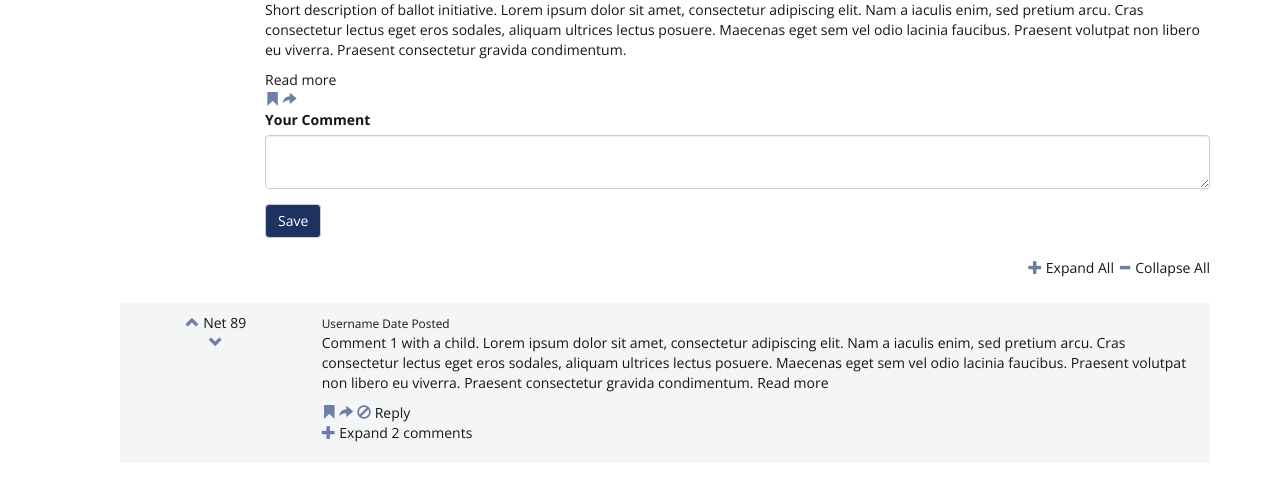
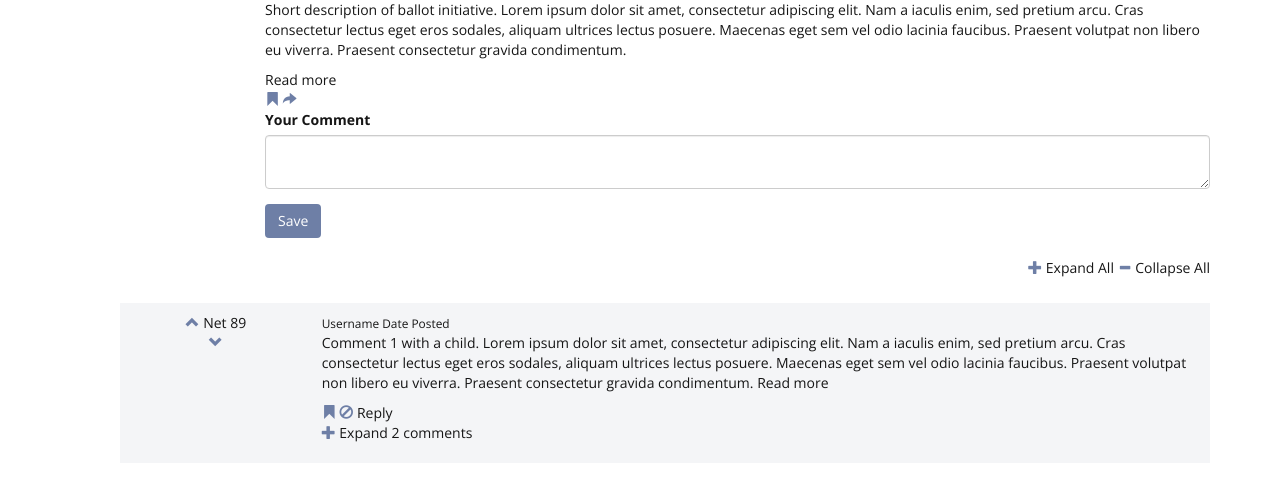
Before and after one commit to kacymckibben/direct_co, a PHP site: page /initiative.php in a window 1280 px wide. Shown: the part 210-691 px from the top of the page. Run offline with PHP 8.4, Linux system fonts and the light colour scheme.

Commit message:
Updated styles on initiative page

```diff
--- a/initiative.php
+++ b/initiative.php
@@ -60,7 +60,7 @@
 		                    <label for="comment">Your Comment</label>
 		                    <textarea name="comment" class="form-control" rows="2"></textarea>
 		                </div>
-		                <button type="submit" class="btn btn-default">Save</button>
+		                <button type="submit" class="btn btn-ltblue">Save</button>
 	                </form>
 					<br>
 					<div class="pull-right">
@@ -82,7 +82,6 @@
 					<small>Username </small><small>Date Posted</small>
 					<p>Comment 1 with a child. Lorem ipsum dolor sit amet, consectetur adipiscing elit. Nam a iaculis enim, sed pretium arcu. Cras consectetur lectus eget eros sodales, aliquam ultrices lectus posuere. Maecenas eget sem vel odio lacinia faucibus. Praesent volutpat non libero eu viverra. Praesent consectetur gravida condimentum. <a href="#">Read more</a></p>
 					<a href="#"><span class="glyphicon glyphicon-bookmark" aria-hidden="true"></span></a>
-					<a href="#"><span class="glyphicon glyphicon-share-alt" aria-hidden="true"></span></a>
 					<a href="#"><span class="glyphicon glyphicon-ban-circle" aria-hidden="true"></span></a>
 					<span>
                         <a class="" role="button" data-toggle="collapse" href="#reply1" aria-expanded="false" aria-controls="reply1">Reply</a>
@@ -93,7 +92,7 @@
 			                    <label for="comment">Your Comment</label>
 			                    <textarea name="comment" class="form-control" rows="2"></textarea>
 			                </div>
-			                <button type="submit" class="btn btn-default">Save</button>
+			                <button type="submit" class="btn btn-ltblue">Save</button>
 			                <a href="#reply1" data-toggle="collapse" aria-expanded="false" aria-controls="reply1"><button type="submit" class="btn btn-default">Cancel</button></a>
 		                </form>
 		            </div>
@@ -114,7 +113,6 @@
 						<small>Username </small><small>Date Posted</small>
 						<p>Comment 2 with a parent. Lorem ipsum dolor sit amet, consectetur adipiscing elit. Nam a iaculis enim, sed pretium arcu. Cras consectetur lectus eget eros sodales, aliquam ultrices lectus posuere. Maecenas eget sem vel odio lacinia faucibus. Praesent volutpat non libero eu viverra. Praesent consectetur gravida condimentum.</p>
 						<a href="#"><span class="glyphicon glyphicon-bookmark" aria-hidden="true"></span></a>
-						<a href="#"><span class="glyphicon glyphicon-share-alt" aria-hidden="true"></span></a>
 						<a href="#"><span class="glyphicon glyphicon-ban-circle" aria-hidden="true"></span></a>
 						<span>
 	                        <a class="" role="button" data-toggle="collapse" href="#reply2" aria-expanded="false" aria-controls="reply2">Reply</a>
@@ -125,7 +123,7 @@
 				                    <label for="comment">Your Comment</label>
 				                    <textarea name="comment" class="form-control" rows="2"></textarea>
 				                </div>
-				                <button type="submit" class="btn btn-default">Save</button>
+				                <button type="submit" class="btn btn-ltblue">Save</button>
 				                <a href="#reply2" data-toggle="collapse" aria-expanded="false" aria-controls="reply2"><button type="submit" class="btn btn-default">Cancel</button></a>
 			                </form>
 			            </div>
@@ -146,7 +144,6 @@
 							<small>Username </small><small>Date Posted</small>
 							<p>Comment 3 with a parent. Lorem ipsum dolor sit amet, consectetur adipiscing elit. Nam a iaculis enim, sed pretium arcu. Cras consectetur lectus eget eros sodales, aliquam ultrices lectus posuere. Maecenas eget sem vel odio lacinia faucibus. Praesent volutpat non libero eu viverra. Praesent consectetur gravida condimentum.</p>
 							<a href="#"><span class="glyphicon glyphicon-bookmark" aria-hidden="true"></span></a>
-							<a href="#"><span class="glyphicon glyphicon-share-alt" aria-hidden="true"></span></a>
 							<a href="#"><span class="glyphicon glyphicon-ban-circle" aria-hidden="true"></span></a>
 							<span>
 		                        <a class="" role="button" data-toggle="collapse" href="#reply3" aria-expanded="false" aria-controls="reply3">Reply</a>
@@ -157,7 +154,7 @@
 					                    <label for="comment">Your Comment</label>
 					                    <textarea name="comment" class="form-control" rows="2"></textarea>
 					                </div>
-					                <button type="submit" class="btn btn-default">Save</button>
+					                <button type="submit" class="btn btn-ltblue">Save</button>
 					                <a href="#reply3" data-toggle="collapse" aria-expanded="false" aria-controls="reply3"><button type="submit" class="btn btn-default">Cancel</button></a>
 				                </form>
 				            </div>
@@ -178,7 +175,6 @@
 								<small>Username </small><small>Date Posted</small>
 								<p>Comment 4 with a parent. Lorem ipsum dolor sit amet, consectetur adipiscing elit. Nam a iaculis enim, sed pretium arcu. Cras consectetur lectus eget eros sodales, aliquam ultrices lectus posuere. Maecenas eget sem vel odio lacinia faucibus. Praesent volutpat non libero eu viverra. Praesent consectetur gravida condimentum.</p>
 								<a href="#"><span class="glyphicon glyphicon-bookmark" aria-hidden="true"></span></a>
-								<a href="#"><span class="glyphicon glyphicon-share-alt" aria-hidden="true"></span></a>
 								<a href="#"><span class="glyphicon glyphicon-ban-circle" aria-hidden="true"></span></a>
 								<span>
 			                        <a class="" role="button" data-toggle="collapse" href="#reply4" aria-expanded="false" aria-controls="reply4">Reply</a>
@@ -189,7 +185,7 @@
 						                    <label for="comment">Your Comment</label>
 						                    <textarea name="comment" class="form-control" rows="2"></textarea>
 						                </div>
-						                <button type="submit" class="btn btn-default">Save</button>
+						                <button type="submit" class="btn btn-ltblue">Save</button>
 						                <a href="#reply4" data-toggle="collapse" aria-expanded="false" aria-controls="reply4"><button type="submit" class="btn btn-default">Cancel</button></a>
 					                </form>
 					            </div>
```
